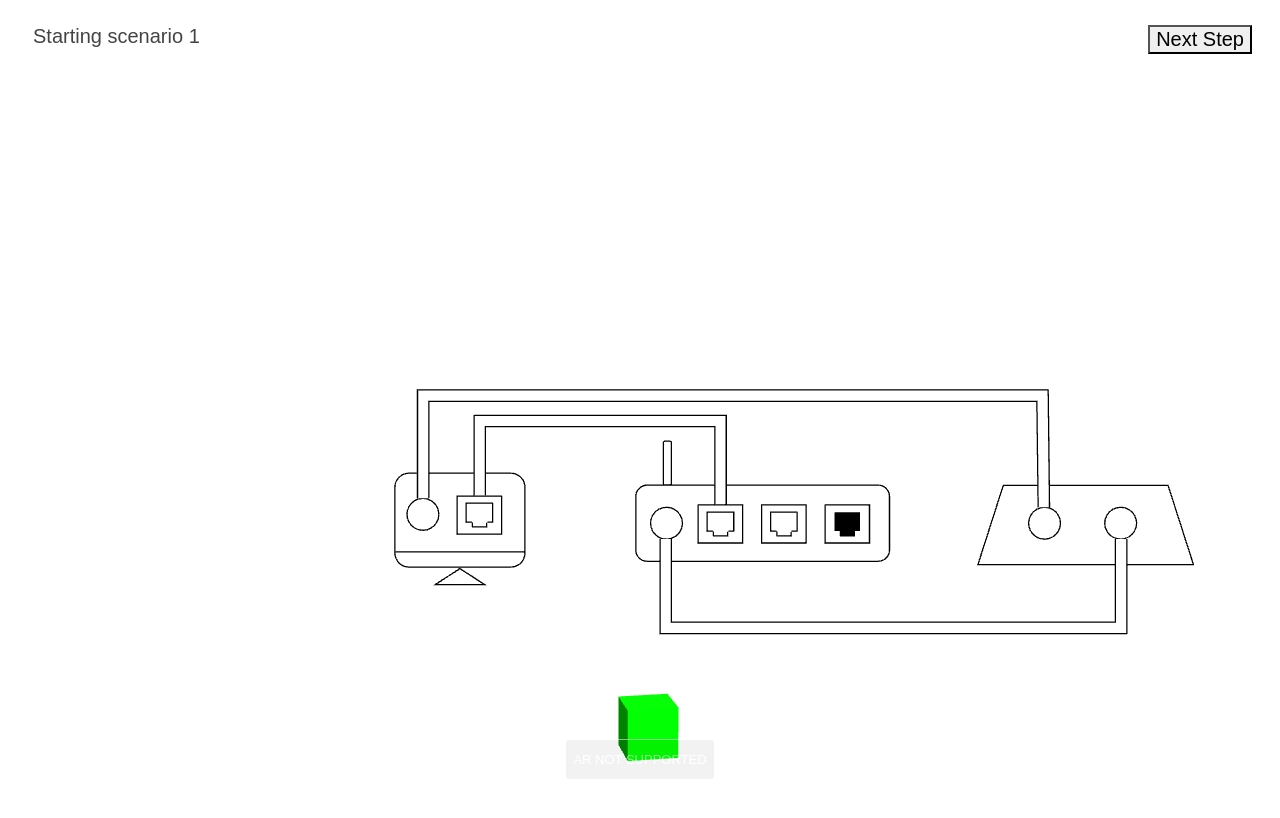
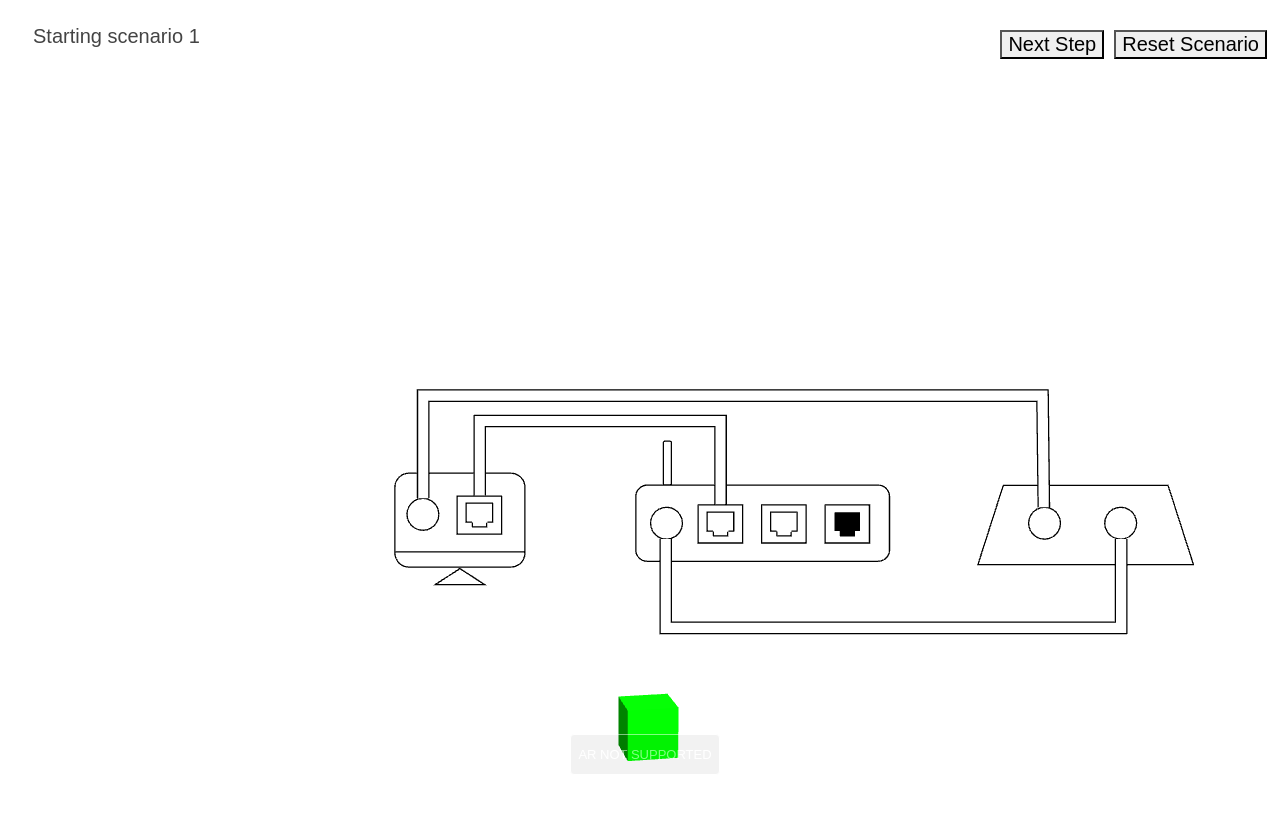
Before and after one commit to SophieLydia/MT_prototype, a website: page index.html in a window 1280 px wide. Drawn offline with nearby package versions, Linux system fonts and the light colour scheme; animation ran at ten frames a second.

Commit message:
add reset scenario button

```diff
--- a/index.html
+++ b/index.html
@@ -22,6 +22,7 @@
                 <script type="module" src="./js/main.js"></script>
 
                 <div class="info">
+                        <button id="reset" class="resetScenarioButton">Reset Scenario</button>
                         <button id="nextStep" class="nextStepButton">Next Step</button>
                         <div id="infoStep" class="infoStepMessage"></div>
                 </div>
--- a/js/components/Scenario.js
+++ b/js/components/Scenario.js
@@ -20,7 +20,13 @@ class Scenario {
         this.doc = document.getElementById("infoStep");
 
         document.getElementById("nextStep").addEventListener("click", this.getStep.bind(this));
+        document.getElementById("reset").addEventListener("click", this.reset.bind(this));
         this.doc.appendChild(document.createTextNode("Starting scenario 1"));
+    }
+
+    reset(){
+        this.currentStep = -1;
+        this.getStep();
     }
 
     getStep(){
--- a/style/main.css
+++ b/style/main.css
@@ -18,8 +18,9 @@ body {
     /* background-color: skyblue; */
   }
 
-  .nextStepButton {
-    margin-right: 20px;
+  button {
+    display: block;
+    margin: 5px;
     font-size: 15pt;
     float: right;
     border-radius: 0px;
```
